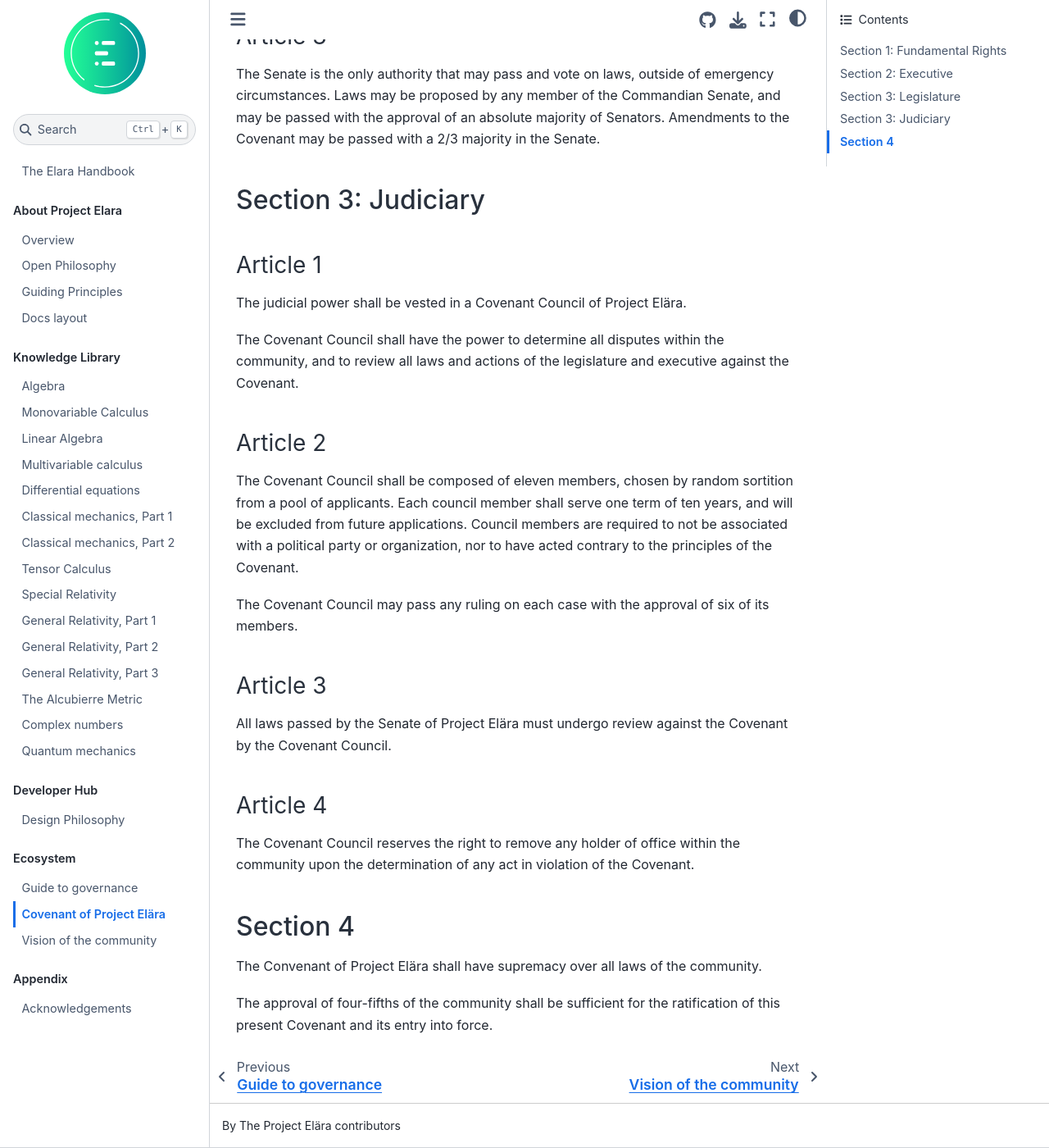
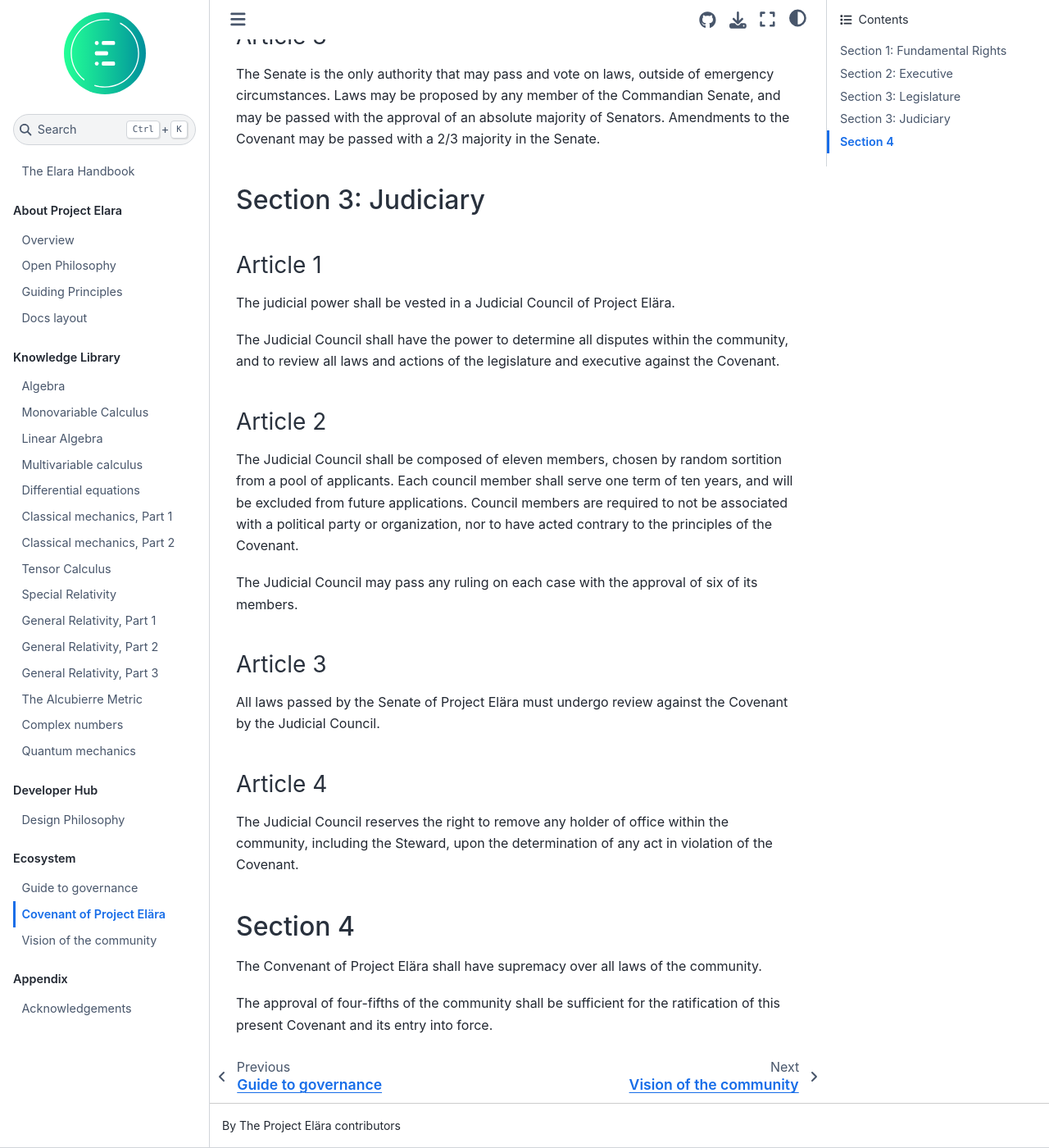
Before and after one commit to elaraproject/elara-handbook, a Jupyter Book: the page built from book/ecosystem/covenant.md, in a window 1280 px wide and 1400 px high, scrolled down 4694 px. Shown: the whole window at 82% size. Built offline with Jupyter Book 1.0.4 settings and Sphinx 7.4.7 and the Sphinx Book theme 1.1.4, drawn with Linux system fonts in a browser that asks for light colours.

Commit message:
Renamed covenant council

```diff
--- a/book/ecosystem/covenant.md
+++ b/book/ecosystem/covenant.md
@@ -124,23 +124,23 @@ The Senate is the only authority that may pass and vote on laws, outside of emer
 
 ### Article 1
 
-The judicial power shall be vested in a Covenant Council of Project Elära.
+The judicial power shall be vested in a Judicial Council of Project Elära.
 
-The Covenant Council shall have the power to determine all disputes within the community, and to review all laws and actions of the legislature and executive against the Covenant.
+The Judicial Council shall have the power to determine all disputes within the community, and to review all laws and actions of the legislature and executive against the Covenant.
 
 ### Article 2
 
-The Covenant Council shall be composed of eleven members, chosen by random sortition from a pool of applicants. Each council member shall serve one term of ten years, and will be excluded from future applications. Council members are required to not be associated with a political party or organization, nor to have acted contrary to the principles of the Covenant.
+The Judicial Council shall be composed of eleven members, chosen by random sortition from a pool of applicants. Each council member shall serve one term of ten years, and will be excluded from future applications. Council members are required to not be associated with a political party or organization, nor to have acted contrary to the principles of the Covenant.
 
-The Covenant Council may pass any ruling on each case with the approval of six of its members.
+The Judicial Council may pass any ruling on each case with the approval of six of its members.
 
 ### Article 3
 
-All laws passed by the Senate of Project Elära must undergo review against the Covenant by the Covenant Council.
+All laws passed by the Senate of Project Elära must undergo review against the Covenant by the Judicial Council.
 
 ### Article 4
 
-The Covenant Council reserves the right to remove any holder of office within the community upon the determination of any act in violation of the Covenant.
+The Judicial Council reserves the right to remove any holder of office within the community, including the Steward, upon the determination of any act in violation of the Covenant.
 
 ## Section 4
 
```
Also changed, not shown: book/ecosystem/guide-to-governance.md (+1 -1 lines).
